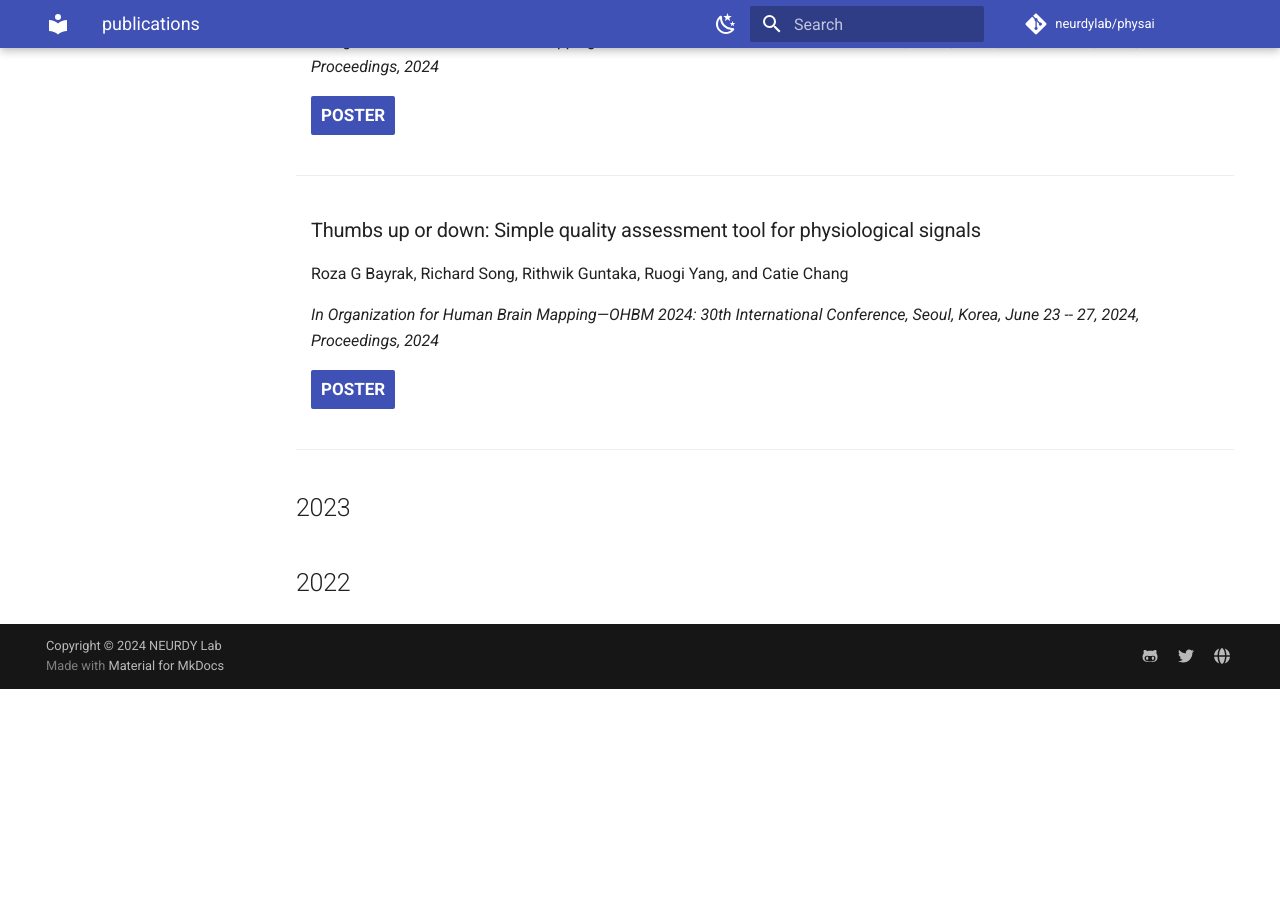
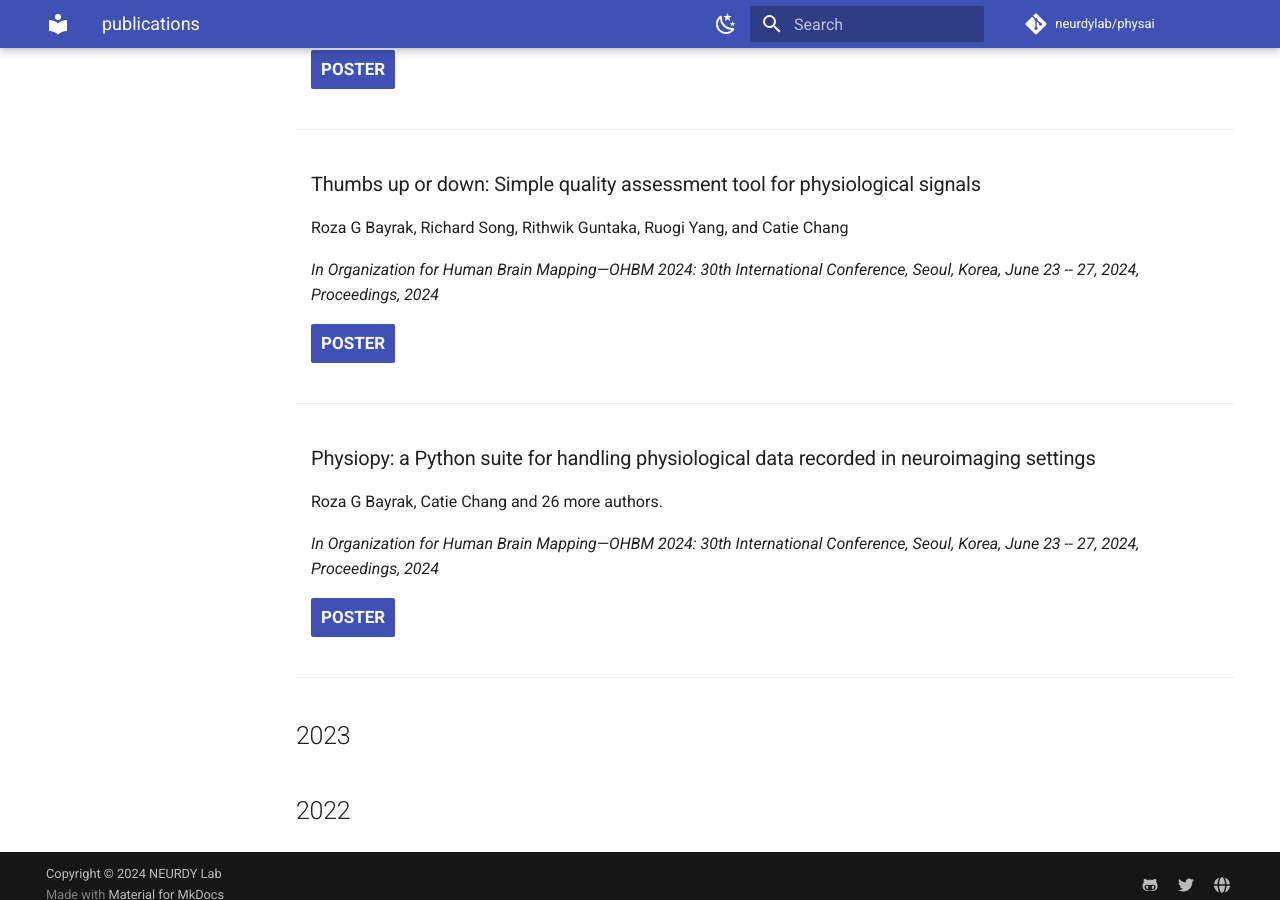
Before and after one commit to neurdylab/physai, an MkDocs documentation site: the page built from docs/Publications.md, in a window 1280 px wide and 900 px high, scrolled down 1653 px. Built offline with MkDocs 1.6.1 and Material for MkDocs 9.7.7, drawn with Linux system fonts in a browser that asks for light colours; comment, search, counter and statistics services are not loaded; before the commit the page ends 2342 px from its top, so only the background shows below that.

Commit message:
updated publications

```diff
--- a/docs/Publications.md
+++ b/docs/Publications.md
@@ -87,10 +85,8 @@
 <p style="font-style: italic;">In Organization for Human Brain Mapping—OHBM 2024: 30th International Conference, Seoul, Korea, June 23 -- 27, 2024, Proceedings, 2024</p>
 
 <div style="display: flex; gap: 10px; margin-top: 10px;">
-    <a href="#" target="_blank" class="md-button md-button--primary" style="padding: 4px 8px; font-size: 0.85rem;">POSTER</a>
-</div>
-
-</div>
+    <a href="https://rgbayrak.github.io/assets/pdf/pp_poster.pdf" target="_blank" class="md-button md-button--primary" style="padding: 4px 8px; font-size: 0.85rem;">POSTER</a>
+</div></div>
 
 ---
 
@@ -103,10 +99,22 @@
 <p style="font-style: italic;">In Organization for Human Brain Mapping—OHBM 2024: 30th International Conference, Seoul, Korea, June 23 -- 27, 2024, Proceedings, 2024</p>
 
 <div style="display: flex; gap: 10px; margin-top: 10px;">
-    <a href="#" target="_blank" class="md-button md-button--primary" style="padding: 4px 8px; font-size: 0.85rem;">POSTER</a>
-</div>
+    <a href="https://rgbayrak.github.io/assets/pdf/physioqa_poster.pdf" target="_blank" class="md-button md-button--primary" style="padding: 4px 8px; font-size: 0.85rem;">POSTER</a>
+</div></div>
 
-</div>
+---
+
+<div class="md-typeset" style="margin-bottom: 20px; padding: 15px; border-radius: 8px; background-color: var(--md-default-bg-color); color: var(--md-default-fg-color);">
+
+<h3 style="margin-top: 0;">Physiopy: a Python suite for handling physiological data recorded in neuroimaging settings</h3>
+
+<p>Roza G Bayrak, Catie Chang and 26 more authors.</a></p>
+
+<p style="font-style: italic;">In Organization for Human Brain Mapping—OHBM 2024: 30th International Conference, Seoul, Korea, June 23 -- 27, 2024, Proceedings, 2024</p>
+
+<div style="display: flex; gap: 10px; margin-top: 10px;">
+    <a href="https://rgbayrak.github.io/assets/pdf/physiopy_poster.pdf" target="_blank" class="md-button md-button--primary" style="padding: 4px 8px; font-size: 0.85rem;">POSTER</a>
+</div></div>
 
 ---
 
```
Also changed, not shown: other parts of docs/Publications.md (+0 -2 lines).
